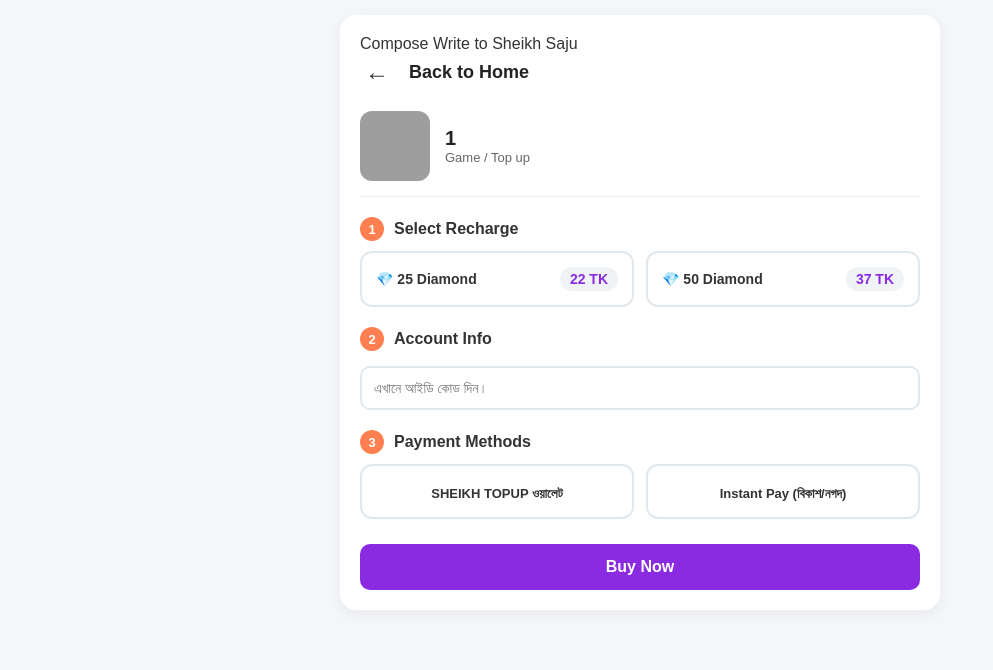
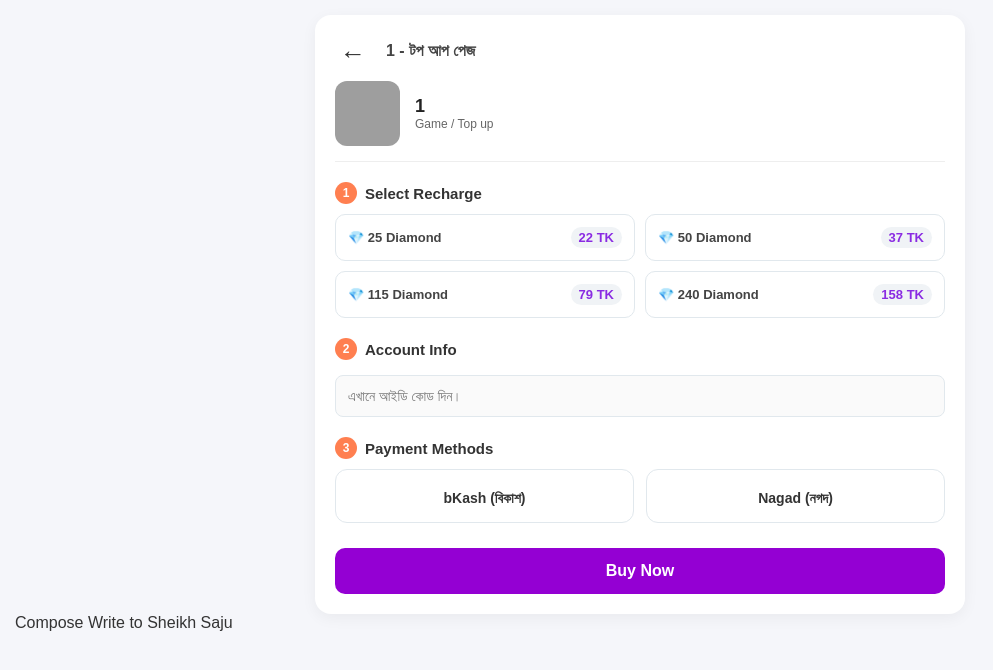
Before and after one commit to sheikhsaju2474-png/ff-topup-store, a Flask app: page /buy/1 in a window 1280 px wide. Shown: the top 670 px of the page, without its empty margins (0-993 px from the left). Run offline with Flask 3, Linux system fonts and the light colour scheme; grey boxes are pictures that could not be loaded.

Commit message:
Update buy.html

```diff
--- a/templates/buy.html
+++ b/templates/buy.html
@@ -3,78 +3,82 @@
 <head>
     <meta charset="UTF-8">
     <meta name="viewport" content="width=device-width, initial-scale=1.0">
-    <title>Buy {{ game_name }} - SHEIKH TOPUP</title>
+    <title>Buy {{ game_name }} - OB TOPUP</title>
     <style>
         * { margin: 0; padding: 0; box-sizing: border-box; font-family: 'Poppins', sans-serif; }
         body { background-color: #f5f6fa; padding: 15px; color: #333; }
-        .container { max-width: 600px; margin: 0 auto; background: white; padding: 20px; border-radius: 16px; box-shadow: 0 4px 15px rgba(0,0,0,0.05); }
+        .container { max-width: 650px; margin: 0 auto; background: white; padding: 20px; border-radius: 16px; box-shadow: 0 4px 15px rgba(0,0,0,0.05); }
 
         /* Back Navigation */
-        .nav-header { display: flex; align-items: center; gap: 15px; margin-bottom: 20px; }
-        .back-btn { font-size: 24px; text-decoration: none; color: #333; font-weight: bold; cursor: pointer; display: inline-block; padding: 5px; }
-        .nav-title { font-size: 18px; font-weight: bold; color: #222; }
+        .nav-header { display: flex; align-items: center; gap: 15px; margin-bottom: 15px; }
+        .back-btn { font-size: 26px; text-decoration: none; color: #333; font-weight: bold; cursor: pointer; display: inline-block; padding: 0 5px; }
+        .nav-title { font-size: 16px; font-weight: bold; color: #444; }
 
         .game-header { display: flex; align-items: center; gap: 15px; margin-bottom: 20px; border-bottom: 1px solid #eee; padding-bottom: 15px; }
-        .game-header img { width: 70px; height: 70px; border-radius: 12px; }
-        .game-header h2 { font-size: 20px; color: #222; }
+        .game-header img { width: 65px; height: 65px; border-radius: 12px; object-fit: cover; }
+        .game-header h2 { font-size: 18px; color: #222; }
 
-        .step-title { font-size: 16px; font-weight: bold; margin: 20px 0 10px 0; display: flex; align-items: center; gap: 10px; }
-        .step-number { background: #ff7f50; color: white; width: 24px; height: 24px; display: inline-flex; justify-content: center; align-items: center; border-radius: 50%; font-size: 13px; }
+        .step-title { font-size: 15px; font-weight: bold; margin: 20px 0 10px 0; display: flex; align-items: center; gap: 8px; }
+        .step-number { background: #ff7f50; color: white; width: 22px; height: 22px; display: inline-flex; justify-content: center; align-items: center; border-radius: 50%; font-size: 12px; }
 
         /* Package Grid */
-        .package-grid { display: grid; grid-template-columns: 1fr 1fr; gap: 12px; }
-        .package-card { border: 2px solid #e1e8ed; border-radius: 12px; padding: 14px; display: flex; justify-content: space-between; align-items: center; cursor: pointer; transition: 0.2s; position: relative; }
+        .package-grid { display: grid; grid-template-columns: 1fr 1fr; gap: 10px; }
+        .package-card { border: 1px solid #e1e8ed; border-radius: 10px; padding: 12px; display: flex; justify-content: space-between; align-items: center; cursor: pointer; transition: 0.2s; position: relative; background: #fff; }
         .package-card input { position: absolute; opacity: 0; }
-        .package-card .details { display: flex; flex-direction: column; }
-        .package-card .details .diamonds { font-weight: bold; font-size: 14px; }
-        .package-card .price { color: #8a2be2; font-weight: bold; font-size: 14px; background: #f0f3f6; padding: 4px 10px; border-radius: 20px; }
-
+        .package-card .diamonds { font-weight: bold; font-size: 13px; color: #444; }
+        .package-card .price { color: #8a2be2; font-weight: bold; font-size: 13px; background: #f0f3f6; padding: 3px 8px; border-radius: 20px; }
         .package-card.selected { border-color: #8a2be2; background-color: #f9f5ff; }
         .package-card.selected .price { background: #8a2be2; color: white; }
 
-        /* Input ID */
-        .input-box { width: 100%; padding: 12px; border: 2px solid #e1e8ed; border-radius: 10px; font-size: 14px; outline: none; margin-top: 5px; }
-        .input-box:focus { border-color: #8a2be2; }
+        /* Input Styles */
+        .input-box { width: 100%; padding: 12px; border: 1px solid #e1e8ed; border-radius: 8px; font-size: 14px; outline: none; margin-top: 5px; background: #fafafa; }
+        .input-box:focus { border-color: #8a2be2; background: #fff; }
 
-        /* Payment Methods */
+        /* Payment Grid */
         .payment-grid { display: grid; grid-template-columns: 1fr 1fr; gap: 12px; }
-        .payment-card { border: 2px solid #e1e8ed; border-radius: 12px; padding: 15px; text-align: center; cursor: pointer; transition: 0.2s; position: relative; }
+        .payment-card { border: 1px solid #e1e8ed; border-radius: 12px; padding: 15px; text-align: center; cursor: pointer; transition: 0.2s; position: relative; background: #fff; }
         .payment-card input { position: absolute; opacity: 0; }
-        .payment-card span { font-size: 13px; font-weight: bold; display: block; margin-top: 5px; }
-        .payment-card.selected { border-color: #2ed573; background-color: #f1fbf5; }
+        .payment-card span { font-size: 14px; font-weight: bold; display: block; margin-top: 5px; color: #333; }
+        .payment-card.selected { border-color: #8a2be2; background-color: #f9f5ff; }
 
-        /* Submit Button */
-        .submit-btn { width: 100%; background: #8a2be2; color: white; border: none; padding: 14px; border-radius: 10px; font-size: 16px; font-weight: bold; margin-top: 25px; cursor: pointer; transition: 0.3s; }
+        /* Dynamic Gateway Interface */
+        .payment-details-box { display: none; background: #f8f9fa; border: 1px dashed #8a2be2; border-radius: 10px; padding: 15px; margin-top: 15px; animation: fadeIn 0.3s ease-in-out; }
+        .payment-instruction { font-size: 13px; color: #555; margin-bottom: 10px; line-height: 1.5; }
+        .payment-number { font-size: 16px; font-weight: bold; color: #ff4757; background: #fff; padding: 8px; border-radius: 6px; display: inline-block; border: 1px solid #eedede; margin-bottom: 10px; }
+
+        @keyframes fadeIn {
+            from { opacity: 0; transform: translateY(-5px); }
+            to { opacity: 1; transform: translateY(0); }
+        }
+
+        .submit-btn { width: 100%; background: #9400d3; color: white; border: none; padding: 14px; border-radius: 10px; font-size: 16px; font-weight: bold; margin-top: 25px; cursor: pointer; transition: 0.3s; }
+        .submit-btn:hover { background: #8a2be2; }
     </style>
 </head>
 <body>
 
     <div class="container">
-        <!-- ORDER CONFIRM -->
+        <div class="nav-header">
+            <a href="/" class="back-btn">←</a>
+            <div class="nav-title">{{ game_name }} - টপ আপ পেজ</div>
+        </div>
+
+        <!-- Success Flash Message -->
         {% with messages = get_flashed_messages(with_categories=true) %}
           {% if messages %}
             {% for category, message in messages %}
-              <div style="background-color: #2ed573; color: white; padding: 12px; border-radius: 8px; margin-bottom: 15px; text-align: center; font-weight: bold; font-size: 14px; box-shadow: 0 4px 10px rgba(46, 213, 115, 0.2);">
+              <div style="background-color: #2ed573; color: white; padding: 12px; border-radius: 8px; margin-bottom: 15px; text-align: center; font-weight: bold; font-size: 14px;">
                   {{ message }}
               </div>
             {% endfor %}
           {% endif %}
         {% endwith %}
-Compose
-Write to Sheikh Saju
 
-        <!-- Back Arrow Header -->
-        <div class="nav-header">
-            <a href="/" class="back-btn">←</a>
-            <div class="nav-title">Back to Home</div>
-        </div>
-
-        <!-- Game Header -->
         <div class="game-header">
-            <img src="https://images.unsplash.com/photo-1589241062272-c0a000072dfa?q=80&w=400" alt="Game Logo">
+            <img src="https://images.unsplash.com/photo-1589241062272-c0a000072dfa?q=80&w=400" alt="Game Icon">
             <div>
                 <h2>{{ game_name }}</h2>
-                <p style="color: #666; font-size: 13px;">Game / Top up</p>
+                <p style="color: #666; font-size: 12px;">Game / Top up</p>
             </div>
         </div>
 
@@ -82,16 +86,10 @@ Write to Sheikh Saju
             <!-- Step 1 -->
             <div class="step-title"><span class="step-number">1</span> Select Recharge</div>
             <div class="package-grid">
-                <div class="package-card" onclick="selectPackage(this)">
-                    <input type="radio" name="package" value="25 Diamond - 22 TK" required>
-                    <div class="details"><span class="diamonds">💎 25 Diamond</span></div>
-                    <div class="price">22 TK</div>
-                </div>
-                <div class="package-card" onclick="selectPackage(this)">
-                    <input type="radio" name="package" value="50 Diamond - 37 TK">
-                    <div class="details"><span class="diamonds">💎 50 Diamond</span></div>
-                    <div class="price">37 TK</div>
-                </div>
+                <div class="package-card" onclick="selectPackage(this)"><input type="radio" name="package" value="25 Diamond - 22 TK" required><span class="diamonds">💎 25 Diamond</span><div class="price">22 TK</div></div>
+                <div class="package-card" onclick="selectPackage(this)"><input type="radio" name="package" value="50 Diamond - 37 TK"><span class="diamonds">💎 50 Diamond</span><div class="price">37 TK</div></div>
+                <div class="package-card" onclick="selectPackage(this)"><input type="radio" name="package" value="115 Diamond - 79 TK"><span class="diamonds">💎 115 Diamond</span><div class="price">79 TK</div></div>
+                <div class="package-card" onclick="selectPackage(this)"><input type="radio" name="package" value="240 Diamond - 158 TK"><span class="diamonds">💎 240 Diamond</span><div class="price">158 TK</div></div>
             </div>
 
             <!-- Step 2 -->
@@ -101,14 +99,29 @@ Write to Sheikh Saju
             <!-- Step 3 -->
             <div class="step-title"><span class="step-number">3</span> Payment Methods</div>
             <div class="payment-grid">
-                <div class="payment-card" onclick="selectPayment(this)">
-                    <input type="radio" name="payment" value="Wallet Pay" required>
-                    <span>SHEIKH TOPUP ওয়ালেট</span>
+                <div class="payment-card" onclick="selectPayment(this, 'bkash')">
+                    <input type="radio" name="payment" value="bKash" required>
+                    <span>bKash (বিকাশ)</span>
                 </div>
-                <div class="payment-card" onclick="selectPayment(this)">
-                    <input type="radio" name="payment" value="Instant Pay">
-                    <span>Instant Pay (বিকাশ/নগদ)</span>
+                <div class="payment-card" onclick="selectPayment(this, 'nagad')">
+                    <input type="radio" name="payment" value="Nagad">
+                    <span>Nagad (নগদ)</span>
                 </div>
+            </div>
+
+            <!-- ছোট ইন্টারফেজ (বিকাশ এবং নগদ আলাদা সিলেক্টের পর পপ-আপ হবে) -->
+            <div id="bkash-box" class="payment-details-box">
+                <div class="payment-instruction">👉 নিচে দেওয়া <b>বিকাশ পার্সোনাল</b> নাম্বারে টাকা <b>Send Money</b> করুন:</div>
+                <div class="payment-number">017XXXXXXXX (বিকাশ)</div> <!-- আপনার পার্সোনাল বিকাশ নাম্বার এখানে দিন -->
+                <p style="font-size: 13px; font-weight: bold; margin-bottom: 5px;">Transaction ID (TxID) দিন:</p>
+                <input type="text" name="txid" id="bkash-txid" class="input-box" placeholder="যেমন: BKA87HJK92">
+            </div>
+
+            <div id="nagad-box" class="payment-details-box">
+                <div class="payment-instruction">👉 নিচে দেওয়া <b>নগদ পার্সোনাল</b> নাম্বারে টাকা <b>Send Money</b> করুন:</div>
+                <div class="payment-number">019XXXXXXXX (নগদ)</div> <!-- আপনার পার্সোনাল নগদ নাম্বার এখানে দিন -->
+                <p style="font-size: 13px; font-weight: bold; margin-bottom: 5px;">Transaction ID (TxID) দিন:</p>
+                <input type="text" name="txid" id="nagad-txid" class="input-box" placeholder="যেমন: 7N82KSJDUW">
             </div>
 
             <button type="submit" class="submit-btn">Buy Now</button>
@@ -121,11 +134,29 @@ Write to Sheikh Saju
             element.classList.add('selected');
             element.querySelector('input').checked = true;
         }
-        function selectPayment(element) {
+
+        function selectPayment(element, method) {
+            // পেমেন্ট কার্ড সিলেক্ট ইফেক্ট
             document.querySelectorAll('.payment-card').forEach(card => card.classList.remove('selected'));
             element.classList.add('selected');
             element.querySelector('input').checked = true;
+
+            // ইন্টারফেজ বক্স হাইড/শো করার লজিক
+            document.getElementById('bkash-box').style.display = 'none';
+            document.getElementById('nagad-box').style.display = 'none';
+            document.getElementById('bkash-txid').required = false;
+            document.getElementById('nagad-txid').required = false;
+
+            if (method === 'bkash') {
+                document.getElementById('bkash-box').style.display = 'block';
+                document.getElementById('bkash-txid').required = true; // TxID দেওয়া বাধ্যতামূলক করা হলো
+            } else if (method === 'nagad') {
+                document.getElementById('nagad-box').style.display = 'block';
+                document.getElementById('nagad-txid').required = true; // TxID দেওয়া বাধ্যতামূলক করা হলো
+            }
         }
     </script>
 </body>
 </html>
+Compose
+Write to Sheikh Saju
```
